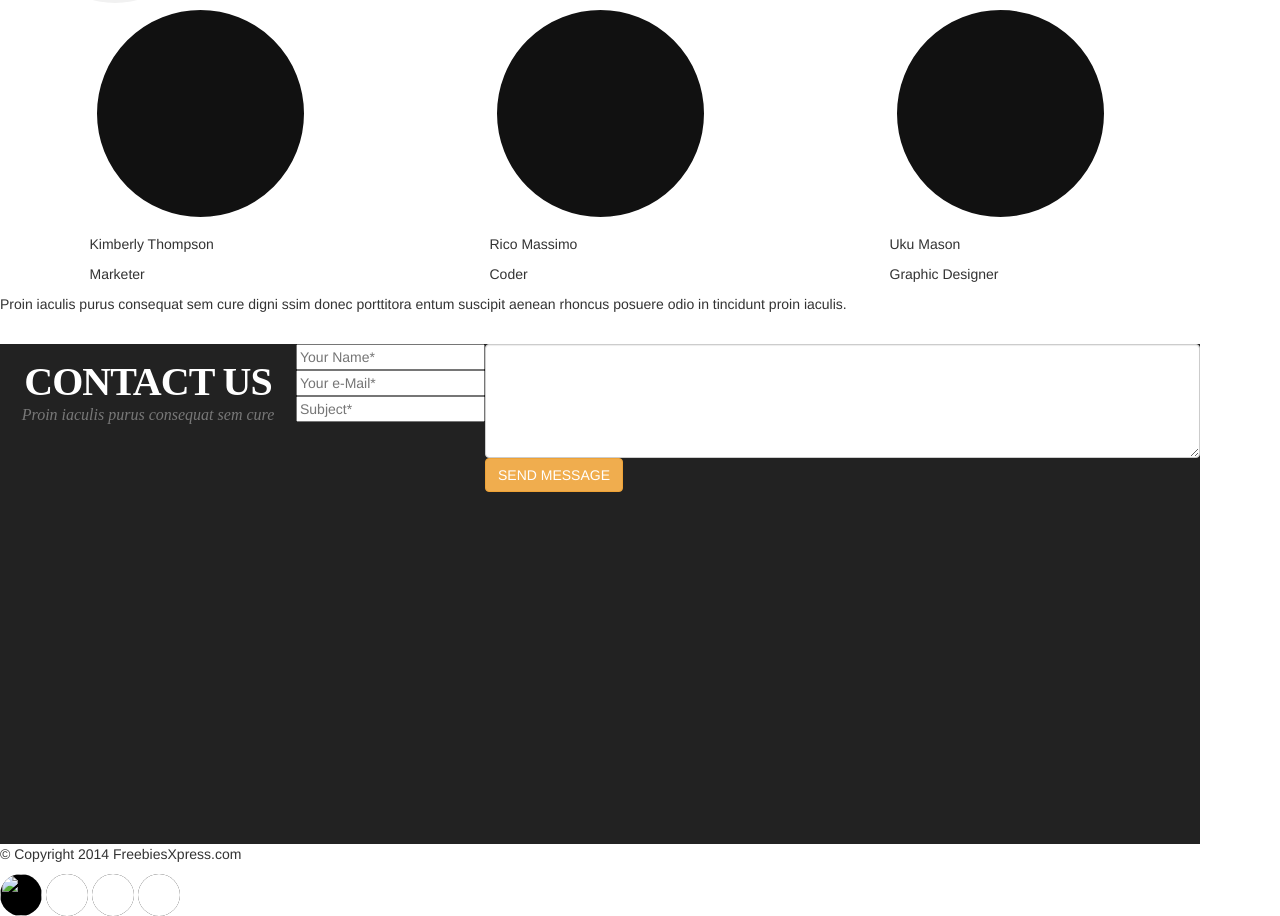
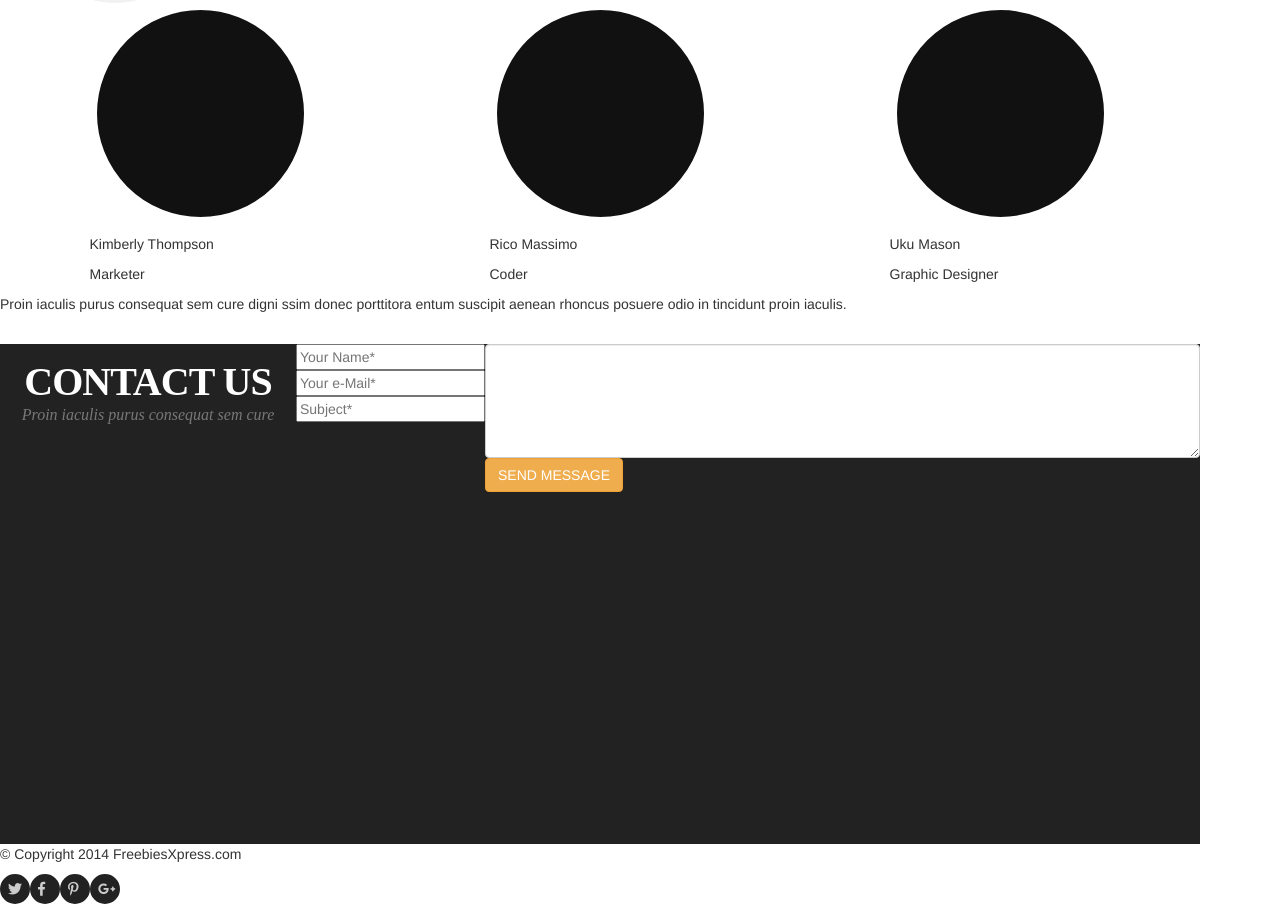
Before and after one commit to KarolinaPirog/projekt_7_7-layout, a website: page index.html in a window 1280 px wide. Shown: the part 2030-2946 px from the top of the page. Drawn offline with nearby package versions, Linux system fonts and the light colour scheme.

Commit message:
change footer

```diff
--- a/index.html
+++ b/index.html
@@ -196,10 +196,10 @@
     </section>
     <section class="footer">
         <p>© Copyright 2014 FreebiesXpress.com</p>
-        <img class="socialm" src=images/tweeter.jpg alt="">
-        <img class="socialm" src=images/facebook.jpg alt="">
-        <img class="socialm" src=images/pinterest.jpg alt="">
-        <img class="socialm" src=images/google-.jpg alt="">
+        <i class="fab fa-twitter"></i>
+        <i class="fab fa-facebook-f"></i>
+        <i class="fab fa-pinterest-p"></i>
+        <i class="fab fa-google-plus-g"></i>
     </section>
 
     <script src="js/script.js"></script>
--- a/sass/style.scss
+++ b/sass/style.scss
@@ -291,6 +291,7 @@ body {
         .email-text {
             flex-direction: column;
             align-items: center;
+            justify-content: space-between;
         }
         .textarea {
             flex-direction: column;
@@ -298,3 +299,13 @@ body {
             align-items: center;
         }
 }
+.fab {
+    width: 30px;
+    height: 30px;
+    background:#222222;
+    border-radius: 50%;
+    border: 5px solid #222222;
+    color: #ccc;
+    padding: 3px;
+    float: left;
+}
```
Also changed, not shown: css/style.css, 1 other file. Lines whose indentation alone changed are shown as unchanged.
